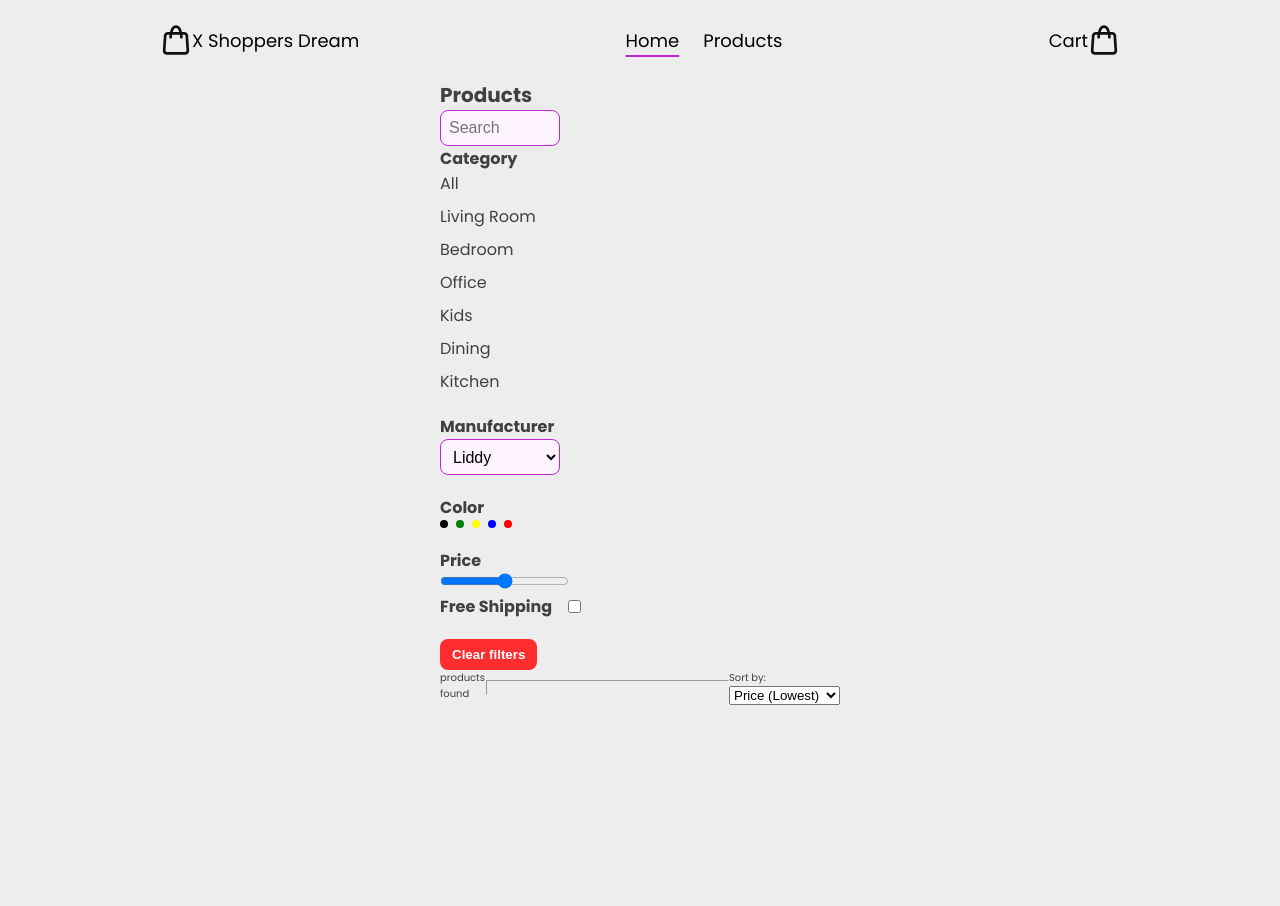
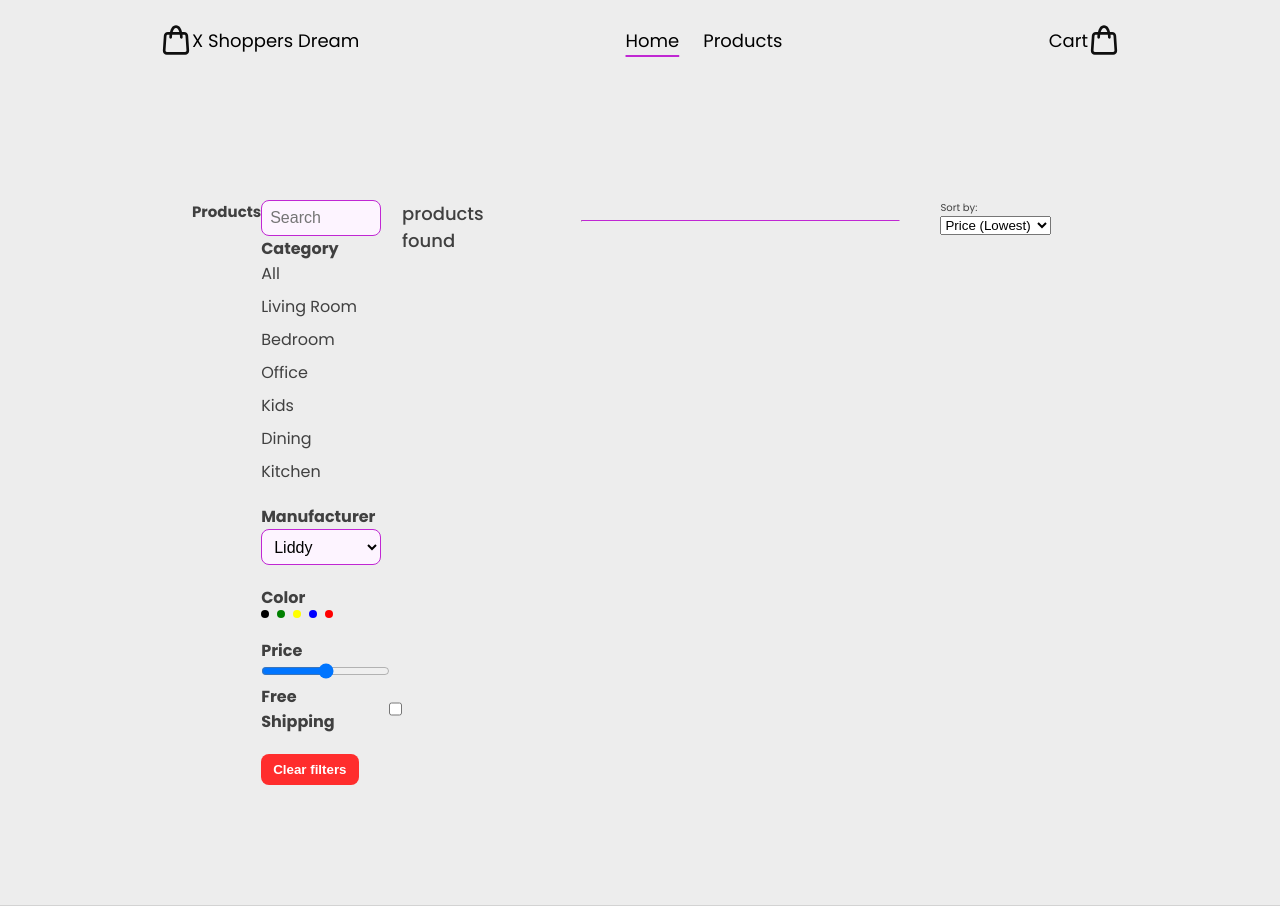
Before and after one commit to dariojularic/x-shopper-dream-e-commerce, a React (Vite) app: page /products in a window 1280 px wide. Before the commit the page ends 800 px from the top, so only its background shows below. Built offline with nearby package versions, Linux system fonts and the light colour scheme.

Commit message:
Add style

```diff
--- a/src/pages/Products/Index.css
+++ b/src/pages/Products/Index.css
@@ -1,11 +1,36 @@
-.product-filter-div {
+/* .product-filter-div {
   display: flex;
   width: 40rem;
   justify-content: space-between;
-}
+} */
 
-.product-filter-div hr {
+/* .product-filter-div {
   width: 100%;
   align-self: stretch;
   margin: 10px 0;
+} */
+
+.products-container {
+  display: flex;
+  /* width: 100%; */
 }
+
+.product-filter-div {
+  display: flex;
+  justify-content: space-between;
+}
+
+.products-found-paragraph {
+  font-size: 1.8rem;
+  font-weight: 500;
+  align-self: center;
+}
+
+.break-line-container {
+  width: 32rem;
+  margin: 0 4rem;
+}
+
+.break-line {
+  border-top: 1px solid #C027D3;
+}
--- a/src/pages/Products/Index.tsx
+++ b/src/pages/Products/Index.tsx
@@ -1,20 +1,21 @@
-import "./Index.css"
+import "./Index.css";
 import Sidebar from "./components/Sidebar";
 
 function Products() {
   return (
-    <div>
+    <section className="section products-section">
+      <div className="container products-container">
         <h1>Products</h1>
         <Sidebar />
 
-      <div className="products-container">
+        <div className="">
           <div className="product-filter-div">
-          <p>products found</p>
-          {/* <div> */}
-            <hr />
-          {/* </div> */}
+            <p className="products-found-paragraph">products found</p>
+            <div className="break-line-container">
+              <hr className="break-line" />
+            </div>
             <div>
-            <label htmlFor="sort">Sort by:</label>
+              <label className="" htmlFor="sort">Sort by:</label>
               <select name="sort" id="sort">
                 <option value="">Price (Lowest)</option>
                 <option value="">Price (Highest)</option>
@@ -32,7 +33,8 @@ function Products() {
           </div>
         </div>
       </div>
-  )
+    </section>
+  );
 }
 
 export default Products;
```
Lines whose indentation alone changed are shown as unchanged.
